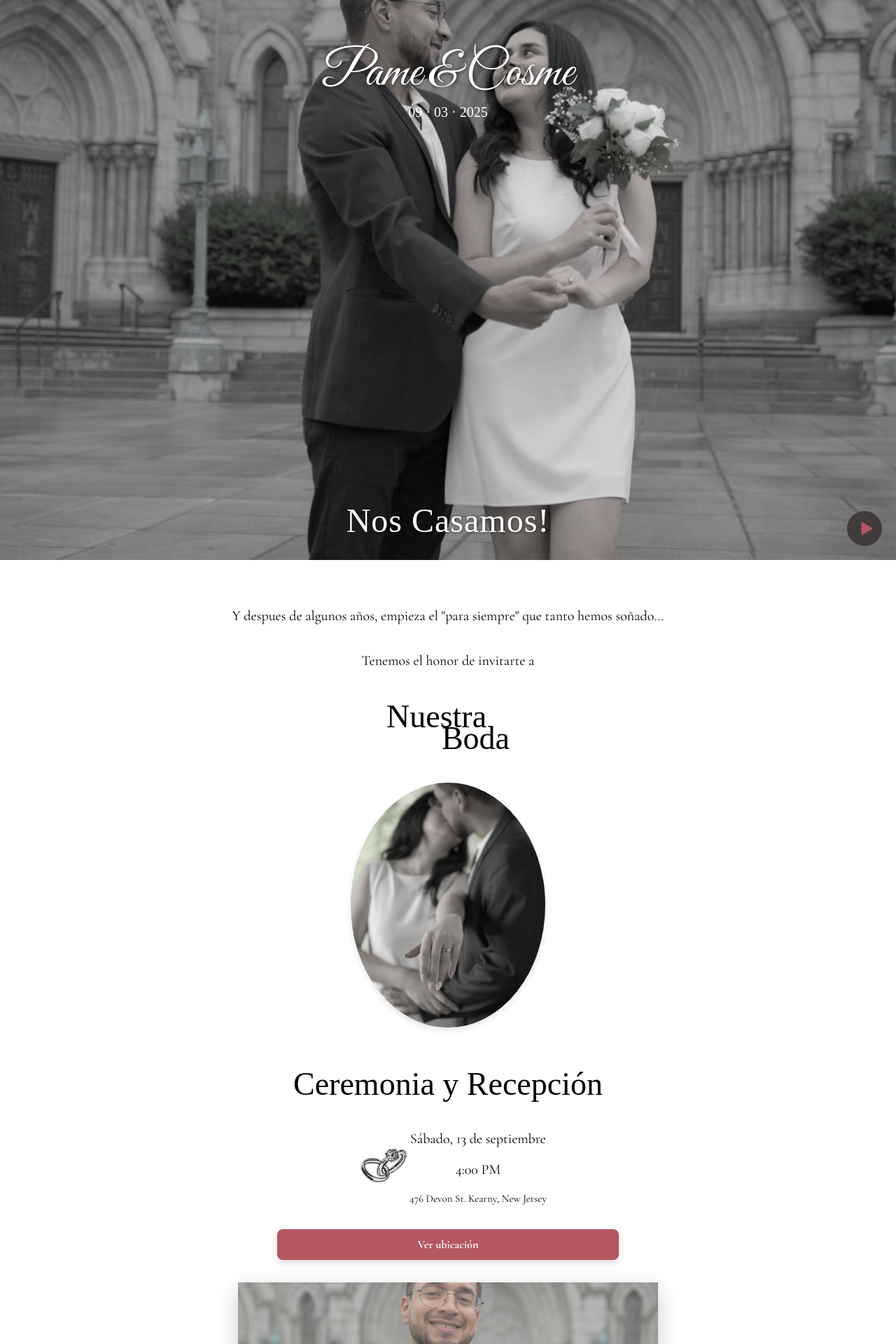
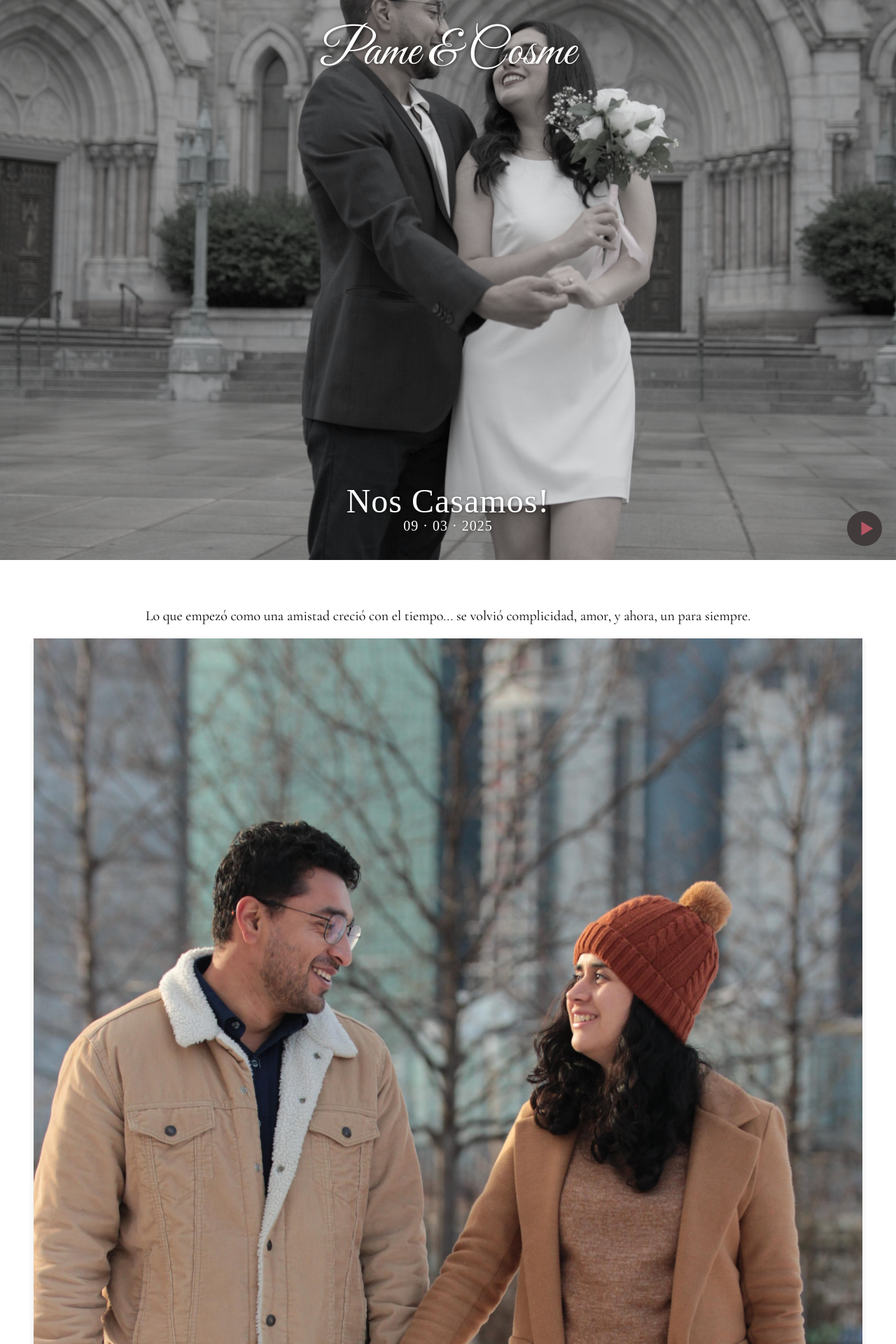
Before and after one commit to Pamefer/bodapamcos, a React (Create React App) app: page / in a window 1280 px wide. Shown: the top 1920 px of the page at 70% size. Built offline with nearby package versions, Linux system fonts and the light colour scheme; a web font is replaced by a local one.

Commit message:
fix texts

```diff
--- a/src/App.css
+++ b/src/App.css
@@ -57,23 +57,28 @@
   z-index: -1;
 }
 
-/* Names styling (top) */
-
 .namesContainer {
   display: flex;
   align-items: center;
   justify-content: center;
   width: 100%;
 }
+.nuestraBoda {
+  width: 11rem;
+  display: flex;
+  flex-direction: column;
+  line-height: 31px;
+  align-self: center;
+  margin: 2rem 0 3rem 0;
+}
+
 .namesContainer p {
   font-size: 4.5rem;
   font-weight: bold;
-  margin: 0.3rem;
-  margin-top: 45px;
   text-shadow: 1px 1px 5px rgba(0, 0, 0, 0.6);
   font-family: "Great Vibes", cursive;
   /* font-family: "Mea Culpa", cursive; */
-
+  margin-top: 15px;
   font-weight: 400;
   font-style: normal;
   line-height: 80%;
@@ -183,13 +188,18 @@
   background-color: #98404f;
 }
 
-.centralPic {
-  width: 278px; /* or any size you want */
+.centralCircle {
+  width: 278px;
   height: 350px;
   object-fit: cover;
-  border-radius: 50%; /* makes it a circle */
+  border-radius: 50%;
   box-shadow: 0 4px 10px rgba(0, 0, 0, 0.1);
   filter: grayscale(80%);
+}
+.centralSquare {
+  width: 100%;
+  object-fit: cover;
+  box-shadow: 0 4px 10px rgba(0, 0, 0, 0.1);
 }
 
 .textDobleColumn {
--- a/src/App.js
+++ b/src/App.js
@@ -1,6 +1,7 @@
 import { useEffect, useRef, useState } from 'react';
 import principalPic from './static/DSC_0817.jpg';
 import rascacielo from './static/DSC_0892.jpg';
+import nieve from './static/w3.jpg';
 // import rascacielo from './static/rascacielo.jpg';
 import anillos from './static/anillos.png';
 import bola from './static/bola.png';
@@ -83,18 +84,14 @@ function App() {
         </div>
         <div className="namesdate">
           <div className="namesContainer">
-            {/* <p>PAME</p>
-            <p>&</p>
-            <p>COSME</p> */}
-            <p>Pame</p>
-            <p>&</p>
-            <p>Cosme</p>
+            <p>Pame & Cosme</p>
           </div>
-          <p className="dateFirst">09 · 03 · 2025</p>
         </div>
 
         <div className="quoteContainer">
           <p className="quotePhrase">Nos Casamos!</p>
+          <p className="dateFirst">09 · 03 · 2025</p>
+
           {/* <p className="quotePhrase">Lo que Dios ha unido</p>
           <p className="quotePhrase">que no lo separe el hombre</p>
           <p className="mateo">- MATEO 19:6 -</p> */}
@@ -102,16 +99,25 @@ function App() {
       </div>
 
       <div className="secondSection normalText">
-        <p>Y despues de algunos años, empieza el "para siempre" que tanto hemos soñado...</p>
+        {/* <p>Y despues de algunos años, empieza el "para siempre" que tanto hemos soñado...</p> */}
+        <p>Lo que empezó como una amistad creció con el tiempo... se volvió complicidad, amor, y ahora, un para siempre.</p>
+        <div >
+          <img src={nieve} alt="manos" className="centralSquare"></img>
+        </div>
         <p>
-          Tenemos el honor de invitarte a
+          Con la promesa más sincera: elegirnos cada día
+        </p>
+        <p>
+          Tenemos el agrado de invitarte a
         </p>
         <div className="nuestraBoda">
           <p className="cursiveTextMea line-start">Nuestra</p>
           <p className=" cursiveTextMea line-end">Boda</p>
         </div>
+
+        <p>Te esperamos para ser parte de este instante eterno</p>
         <div >
-          <img src={rascacielo} alt="manos" className="centralPic"></img>
+          <img src={rascacielo} alt="manos" className="centralCircle"></img>
         </div>
       </div>
       <div className="thirdSection normalText">
```
